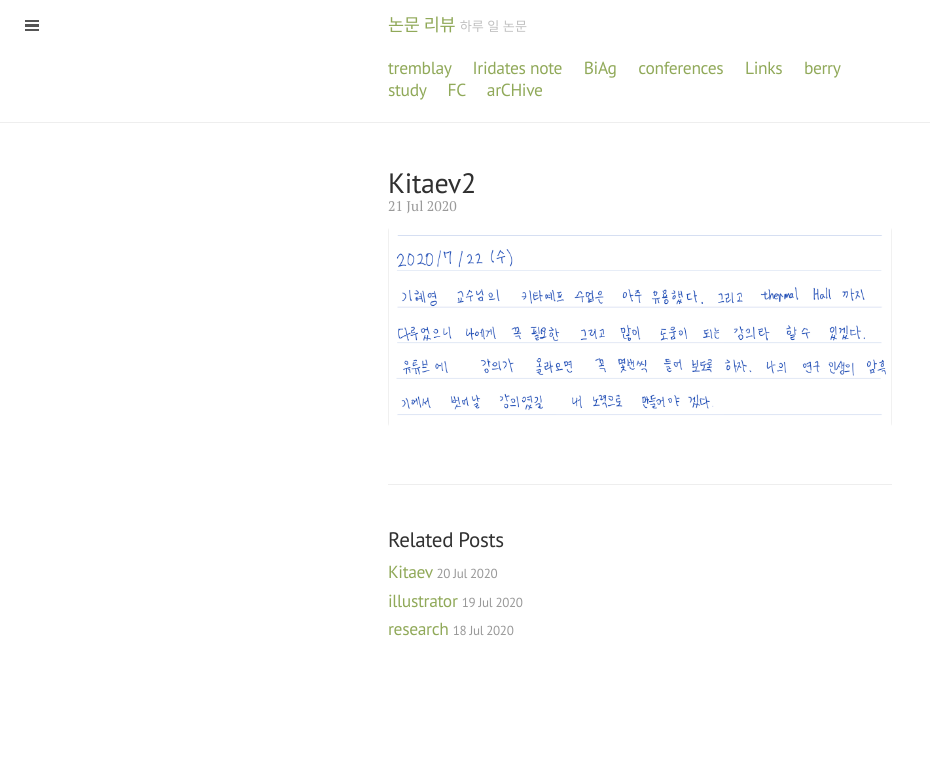
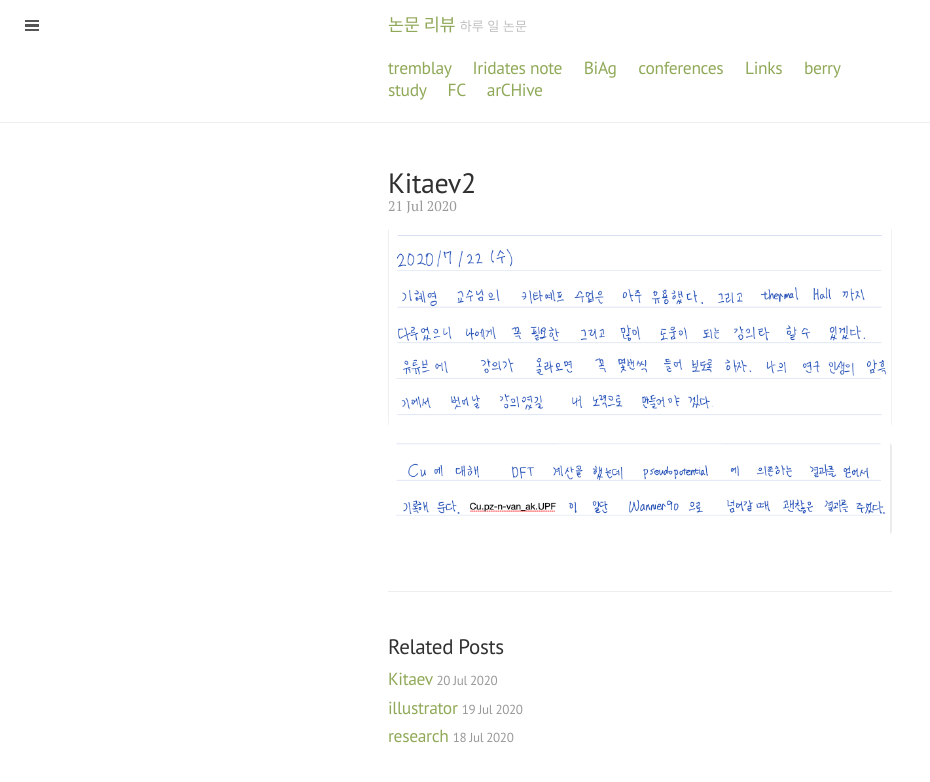
Before and after one commit to qkrwlsghdcjsworlt/work, a Jekyll site: the page built from _posts/2020/2020-07-22-Kitaev.markdown, in a window 1280 px wide. Shown: the top 782 px of the page, without its empty margins (0-930 px from the left). Built offline with Jekyll 4.4.1, drawn with Linux system fonts in a browser that asks for light colours.

Commit message:
“update”

```diff
--- a/_posts/2020/2020-07-22-Kitaev.markdown
+++ b/_posts/2020/2020-07-22-Kitaev.markdown
@@ -8,3 +8,5 @@ categories: life
 
 
 ![일기]({{site.baseurl}}/images/2020-07-22.png)
+
+![일기]({{site.baseurl}}/images/2020-07-22-2.png)
```
Also changed, not shown: images/2020-07-22-2.png (added), 2 other files.
